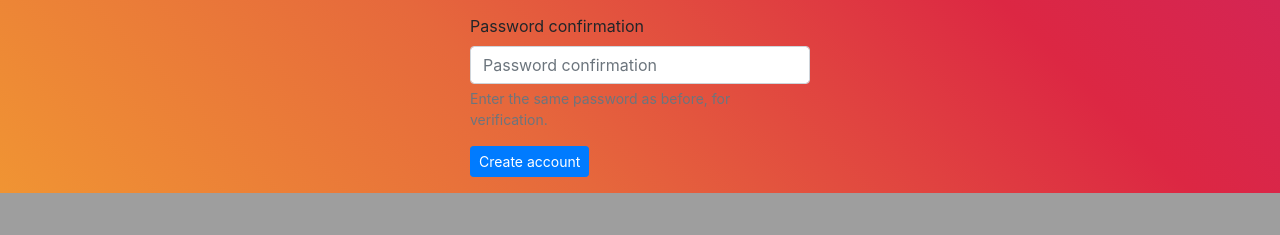
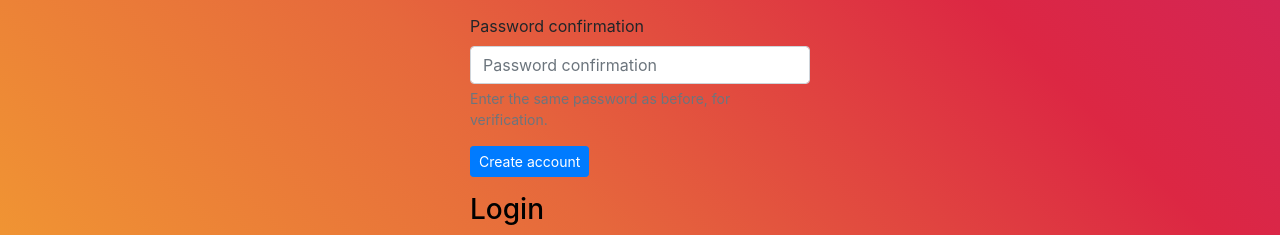
Before and after one commit to DK-denno/instadk, a Django app: page /sign/ in a window 1280 px wide. Shown: the part 913-1148 px from the top of the page. Before the commit the page ends 1106 px from the top, so only its background shows below. Run offline with Django 3.2, Linux system fonts and the light colour scheme; some libraries are stand-ins or nearby versions; some web fonts are replaced.

Commit message:
deployment

```diff
--- a/insta/templates/reg.html
+++ b/insta/templates/reg.html
@@ -31,6 +31,7 @@
                     </form>
 
                 </div>
+                <a href='/auth/login'><h3>Login</h3></a>
 
             </div>
 
```
